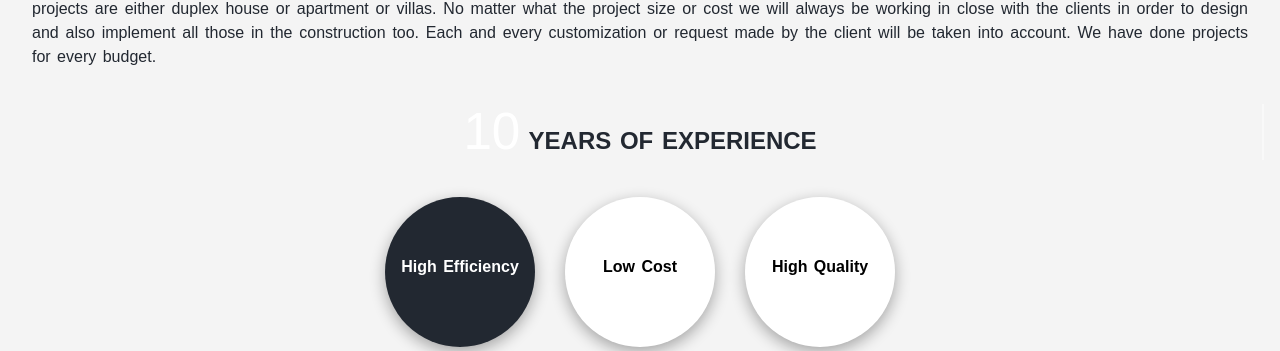
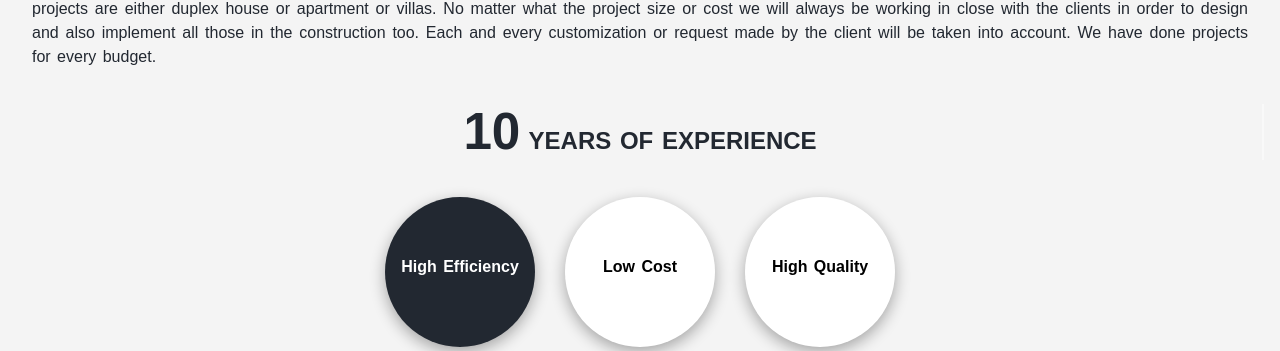
Before and after one commit to vivek248-cloud/elite, a Django app: page / in a window 1280 px wide. Shown: the part 4065-4416 px from the top of the page. Run offline with Django 5.2, Linux system fonts and the light colour scheme; data that the repository does not hold is empty; some libraries are stand-ins or nearby versions; some web fonts are replaced.

Commit message:
Update home.html

```diff
--- a/index/templates/index/home.html
+++ b/index/templates/index/home.html
@@ -218,7 +218,7 @@
           We design each and every one as per customer satisfaction. We have done commercial, residential and commercial cum residential projects. Most of our residential projects are either duplex house or apartment or villas.
           No matter what the project size or cost we will always be working in close with the clients in order to design and also implement all those in the construction too. Each and every customization or request made by the client will be taken into account. We have done projects for every budget.
           </p>
-         <h3 class="counter" style="text-align:center;"  data-animate="from-bottom"><span  data-count="10" style="font-weight:500;color:white;">0</span> YEARS OF EXPERIENCE</h3>
+         <h3 class="counter" style="text-align:center;"  data-animate="from-bottom"><span  data-count="10" style="font-weight:600;color:var(--backGround);">0</span> YEARS OF EXPERIENCE</h3>
             <ul class="professional-list d-flex flex-wrap justify-content-center text-center">
           <li class="col-md-auto active"  data-animate="from-bottom">
             <div class="stat-card">
```
